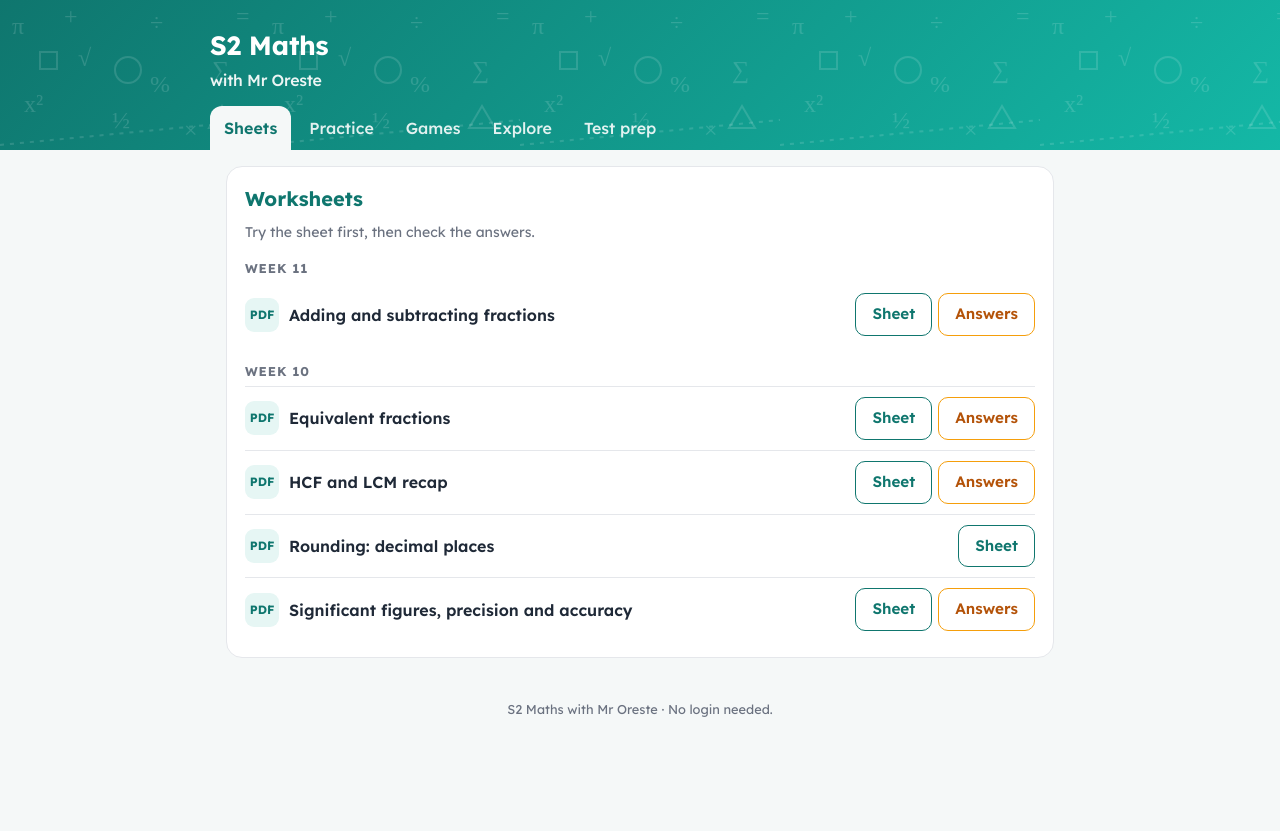
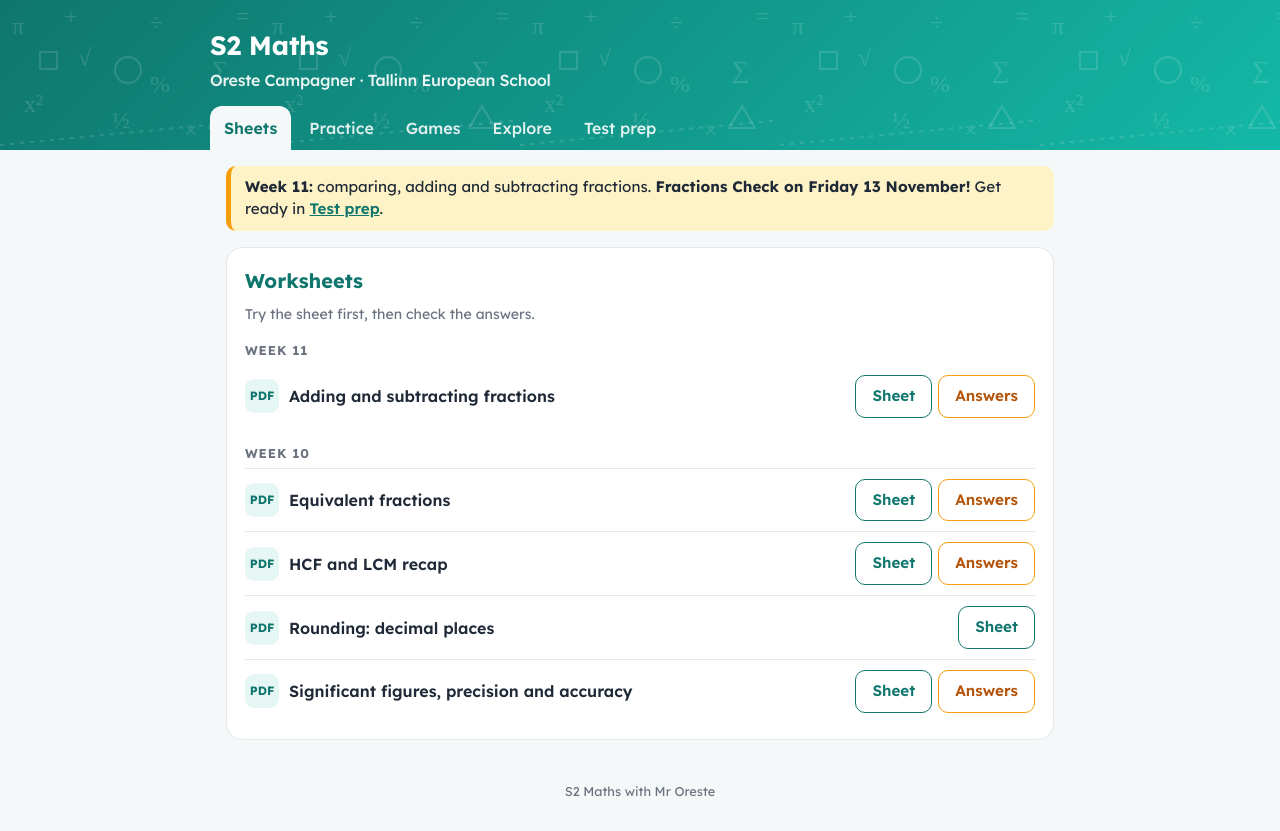
Before and after one commit to MrOreste/s2, a plain HTML site: page index.html in a window 1280 px wide. Before the commit the page ends 800 px from the top, so only its background shows below. Drawn offline with Linux system fonts and the light colour scheme.

```diff
--- a/index.html
+++ b/index.html
@@ -18,6 +18,7 @@ nav a{color:#fff;text-decoration:none;padding:10px 14px;border-radius:12px 12px
 nav a.on{background:var(--bg);color:var(--teal);opacity:1;font-weight:600}
 main{padding:16px}
 .banner{background:var(--amberbg);border-left:5px solid var(--amber2);padding:10px 14px;border-radius:10px;margin-bottom:16px;font-size:.95rem}
+.banner a{color:var(--teal);font-weight:600}
 .card{background:#fff;border:1px solid var(--line);border-radius:16px;padding:16px 18px;margin-bottom:16px}
 h2{color:var(--teal);font-size:1.25rem;margin:.1rem 0 .5rem}
 h3{font-size:.8rem;margin:1rem 0 .3rem;color:var(--mute);text-transform:uppercase;letter-spacing:.07em}
@@ -169,11 +170,12 @@ footer{text-align:center;font-size:.8rem;color:var(--mute);padding:10px 16px 30p
 label.tog{display:inline-flex;gap:8px;align-items:center;font-size:.95rem;cursor:pointer}
 </style>
 </head><body>
-<header><div class="wrap"><h1>S2 Maths<span class="by">with Mr Oreste</span></h1>
+<header><div class="wrap"><h1>S2 Maths<span class="by">Oreste Campagner · Tallinn European School</span></h1>
 <nav><a href="#sheets">Sheets</a><a href="#practice">Practice</a><a href="#games">Games</a><a href="#explore">Explore</a><a href="#test">Test prep</a></nav></div></header>
 <main class="wrap">
 
 <section id="sheets" class="view">
+  <div class="banner"><b>Week 11:</b> comparing, adding and subtracting fractions. <b>Fractions Check on Friday 13 November!</b> Get ready in <a href="#test">Test prep</a>.</div>
   <div class="card"><h2>Worksheets</h2><p class="small">Try the sheet first, then check the answers.</p>
     <div id="w10"></div>
   </div>
@@ -197,7 +199,7 @@ label.tog{display:inline-flex;gap:8px;align-items:center;font-size:.95rem;cursor
   <div class="card"><h2>Test prep: fractions</h2><div id="quiz"></div></div>
 </section>
 </main>
-<footer>S2 Maths with Mr Oreste · No login needed.</footer>
+<footer>S2 Maths with Mr Oreste</footer>
 <script>const $=(s,r=document)=>r.querySelector(s), $$=(s,r=document)=>[...r.querySelectorAll(s)];
 const rnd=(a,b)=>Math.floor(Math.random()*(b-a+1))+a;
 const rndNZ=(a,b)=>{let x;do{x=rnd(a,b)}while(x===0);return x};
```
